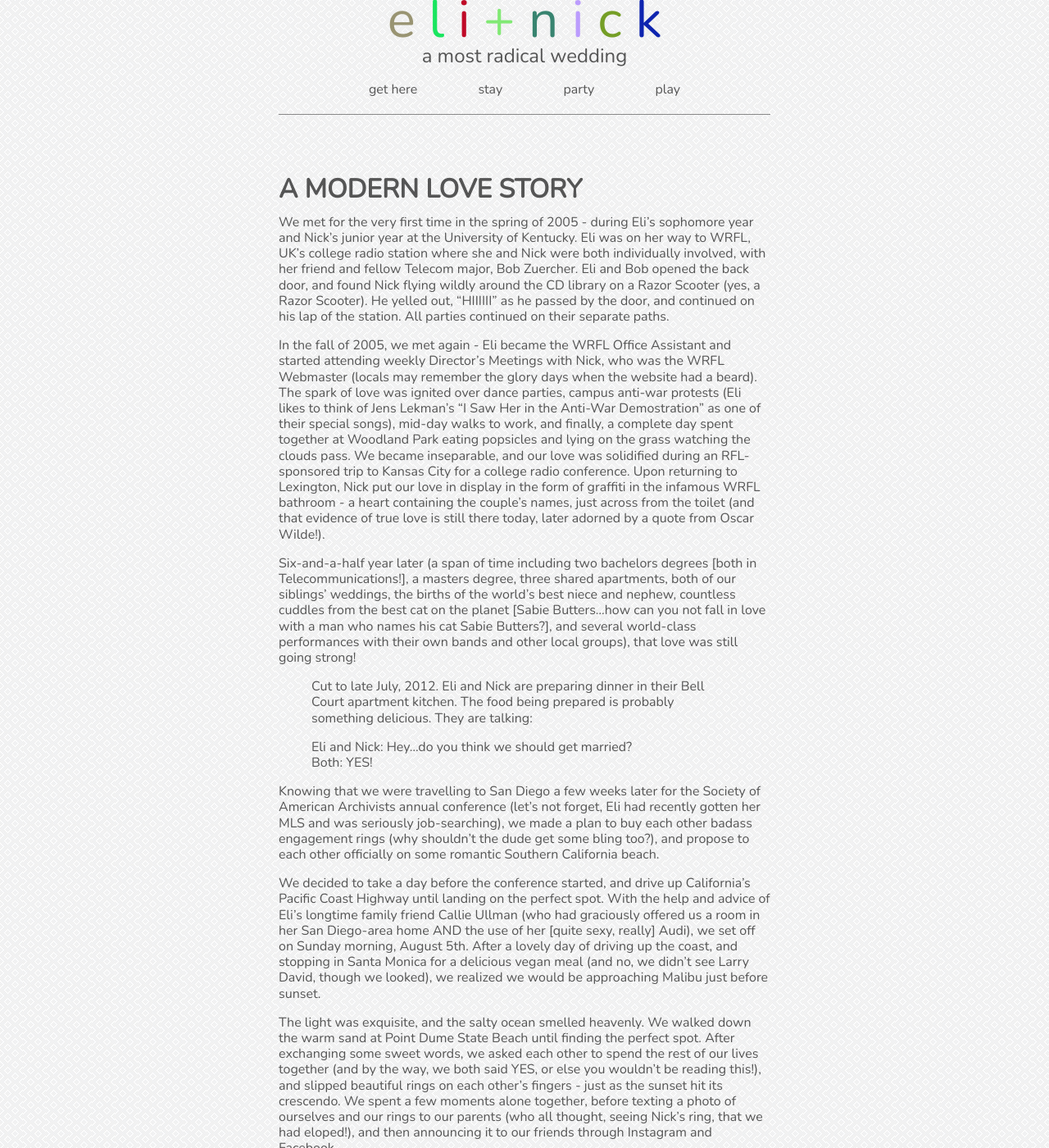
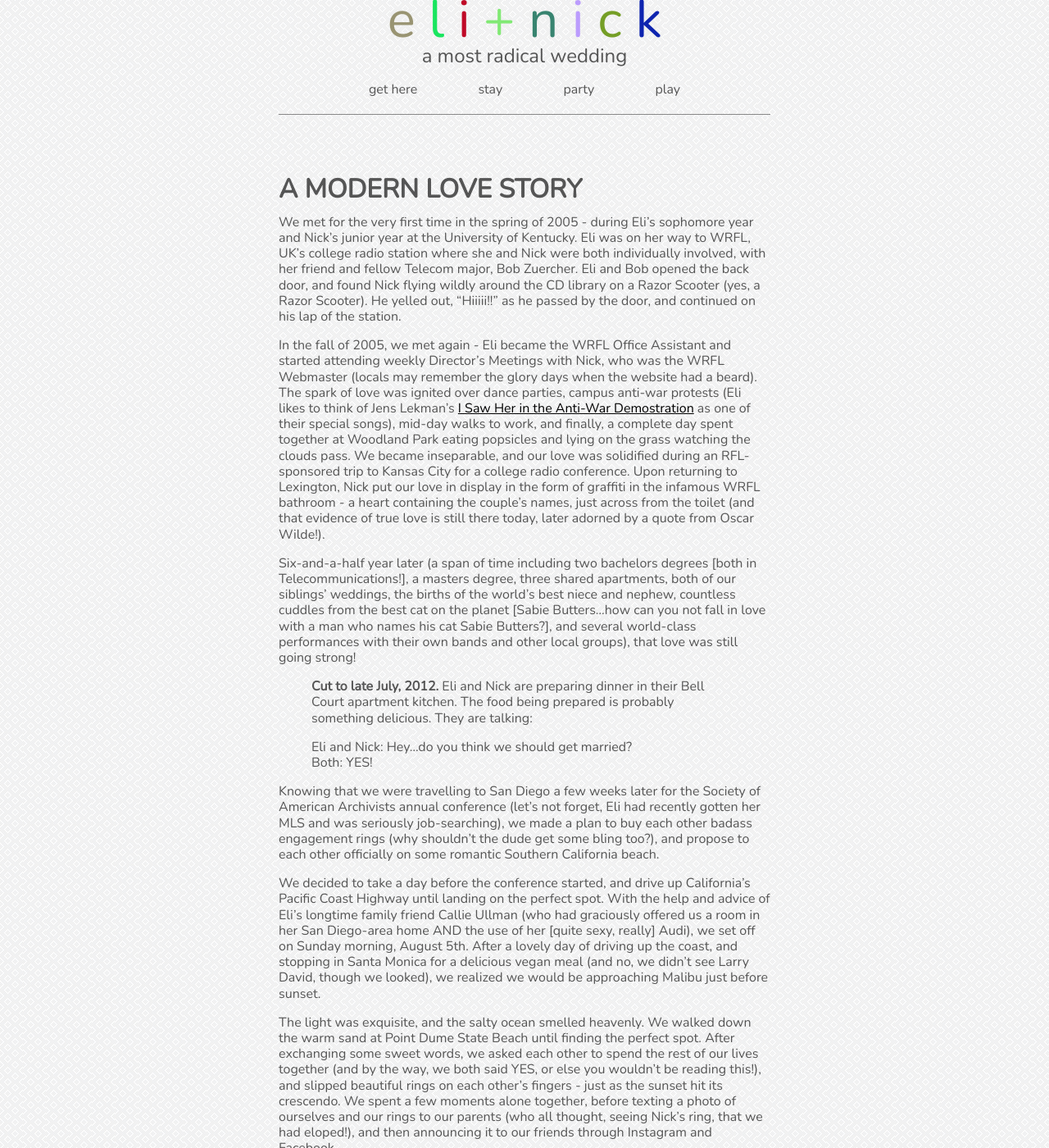
Before and after one commit to nikolaiwarner/eliandnick.com, a Jekyll site: the page built from index.md, in a window 1280 px wide and 1400 px high, scrolled down 514 px. Shown: the whole window at 82% size. Built offline with Jekyll 4.4.1, drawn with Linux system fonts in a browser that asks for light colours; nearby versions of some CDN libraries.

Commit message:
Update index.md

```diff
--- a/index.md
+++ b/index.md
@@ -5,13 +5,13 @@
 <br>
 # A MODERN LOVE STORY
 
-We met for the very first time in the spring of 2005 - during Eli’s sophomore year and Nick’s junior year at the University of Kentucky. Eli was on her way to WRFL, UK’s college radio station where she and Nick were both individually involved, with her friend and fellow Telecom major, Bob Zuercher. Eli and Bob opened the back door, and found Nick flying wildly around the CD library on a Razor Scooter (yes, a Razor Scooter). He yelled out, “HIIIIII” as he passed by the door, and continued on his lap of the station. All parties continued on their separate paths.
+We met for the very first time in the spring of 2005 - during Eli’s sophomore year and Nick’s junior year at the University of Kentucky. Eli was on her way to WRFL, UK’s college radio station where she and Nick were both individually involved, with her friend and fellow Telecom major, Bob Zuercher. Eli and Bob opened the back door, and found Nick flying wildly around the CD library on a Razor Scooter (yes, a Razor Scooter). He yelled out, “Hiiiii!!” as he passed by the door, and continued on his lap of the station.
 
-In the fall of 2005, we met again - Eli became the WRFL Office Assistant and started attending weekly Director’s Meetings with Nick, who was the WRFL Webmaster (locals may remember the glory days when the website had a beard). The spark of love was ignited over dance parties, campus anti-war protests (Eli likes to think of Jens Lekman’s “I Saw Her in the Anti-War Demostration” as one of their special songs), mid-day walks to work, and finally, a complete day spent together at Woodland Park eating popsicles and lying on the grass watching the clouds pass. We became inseparable, and our love was solidified during an RFL-sponsored trip to Kansas City for a college radio conference. Upon returning to Lexington, Nick put our love in display in the form of graffiti in the infamous WRFL bathroom - a heart containing the couple’s names, just across from the toilet (and that evidence of true love is still there today, later adorned by a quote from Oscar Wilde!).
+In the fall of 2005, we met again - Eli became the WRFL Office Assistant and started attending weekly Director’s Meetings with Nick, who was the WRFL Webmaster (locals may remember the glory days when the website had a beard). The spark of love was ignited over dance parties, campus anti-war protests (Eli likes to think of Jens Lekman’s [I Saw Her in the Anti-War Demostration](http://www.youtube.com/watch?v=GYs6-Sb4NLI) as one of their special songs), mid-day walks to work, and finally, a complete day spent together at Woodland Park eating popsicles and lying on the grass watching the clouds pass. We became inseparable, and our love was solidified during an RFL-sponsored trip to Kansas City for a college radio conference. Upon returning to Lexington, Nick put our love in display in the form of graffiti in the infamous WRFL bathroom - a heart containing the couple’s names, just across from the toilet (and that evidence of true love is still there today, later adorned by a quote from Oscar Wilde!).
 
 Six-and-a-half year later (a span of time including two bachelors degrees [both in Telecommunications!], a masters degree, three shared apartments, both of our siblings’ weddings, the births of the world’s best niece and nephew, countless cuddles from the best cat on the planet [Sabie Butters...how can you not fall in love with a man who names his cat Sabie Butters?], and several world-class performances with their own bands and other local groups), that love was still going strong!
 
-> Cut to late July, 2012. Eli and Nick are preparing dinner in their Bell Court apartment kitchen. The food being prepared is probably something delicious. They are talking:
+> __Cut to late July, 2012.__ Eli and Nick are preparing dinner in their Bell Court apartment kitchen. The food being prepared is probably something delicious. They are talking:
 
 > Eli and Nick: Hey...do you think we should get married?
 > Both: YES!
```
